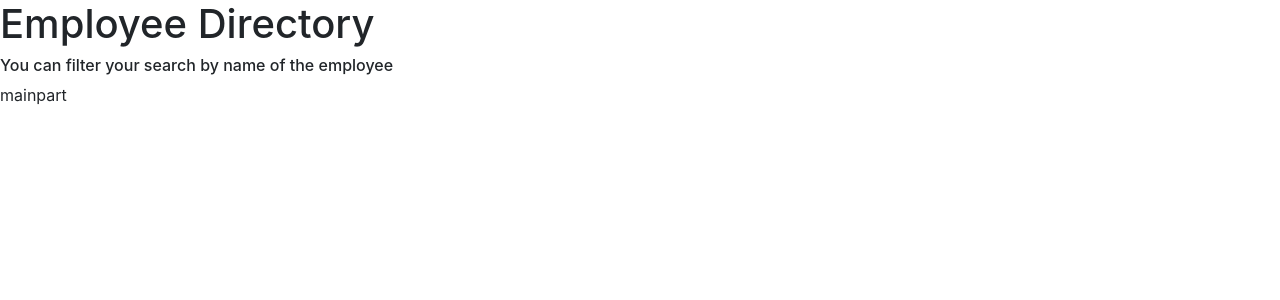
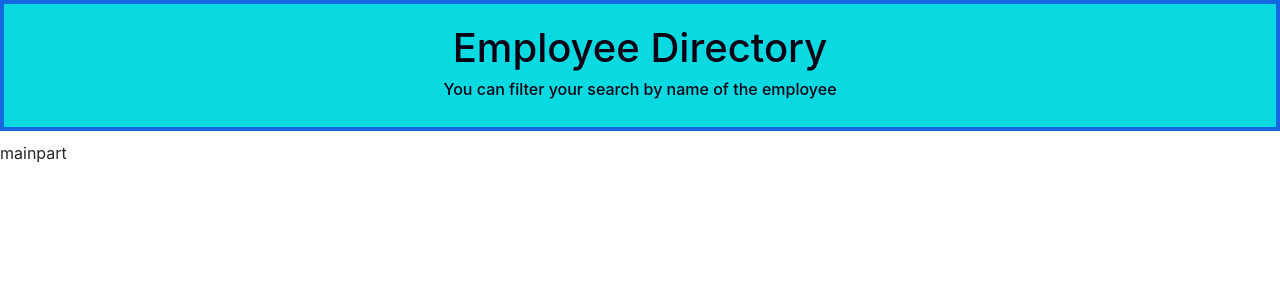
Before and after one commit to kimiadarden/Employee-Directory, a React (Create React App) app in the folder employee-directory/: page / in a window 1280 px wide. Shown: the top 300 px of the page. Built offline with nearby package versions, Linux system fonts and the light colour scheme.

Commit message:
adding json file

```diff
--- a/employee-directory/src/App.js
+++ b/employee-directory/src/App.js
@@ -1,7 +1,7 @@
 import React from "react";
 import Main from "./components/Main";
 import Wrapper from "./components/Wrapper";
-import Header from "./components/Header";
+import Header from "./components/Header/Header";
 
 
 function App() {
--- /dev/null
+++ b/employee-directory/src/components/Header/Header.css
@@ -0,0 +1,12 @@
+.styleForHeader {
+    padding: 20px;
+    color: #0a0214;
+    background-color: rgb(9, 217, 224);
+    width: 100%;
+    margin-bottom: 10px;
+    border-bottom: 4px solid rgb(21, 103, 226);
+    border-top: 4px solid rgb(21, 103, 226);
+    border-left: 4px solid rgb(21, 103, 226);
+    border-right: 4px solid rgb(21, 103, 226);
+    text-align: center;
+}
--- a/employee-directory/src/components/Header.js
+++ b/employee-directory/src/components/Header/Header.js
@@ -1,8 +1,9 @@
 import React from 'react';
+import "./Header.css";
 
 function Header () {
     return (
-      <div >
+      <div className="styleForHeader">
         <h1>Employee Directory</h1>
         <h6>You can filter your search by name of the employee</h6>
       </div>
```
Also changed, not shown: employee-directory/src/employee.json (+16 -14 lines).
